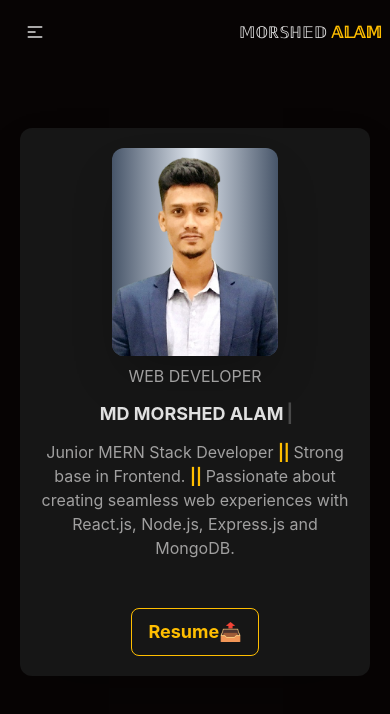
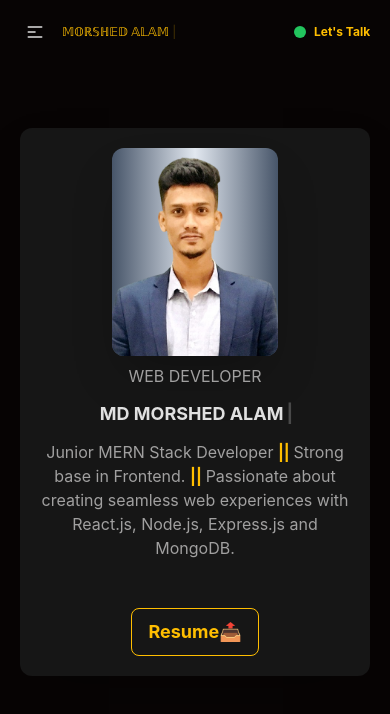
Before and after one commit to morz-mamun/My-PortFolio, a React (Vite) app: page / in a window 390 px wide. Shown: the top 714 px of the page. Built offline with nearby package versions, Linux system fonts and the light colour scheme.

Commit message:
resume updated

```diff
--- a/src/Components/Navbar/Navbar.jsx
+++ b/src/Components/Navbar/Navbar.jsx
@@ -78,6 +78,14 @@ const Navbar = () => {
             {navLinks}
           </ul>
         </div>
+        <p className="text-xs text-warning md:hidden"> <Typewriter
+              words={["𝕄𝕆ℝ𝕊ℍ𝔼𝔻 𝔸𝕃𝔸𝕄"]}
+              loop={0}
+              cursor
+              typeSpeed={70}
+              deleteSpeed={50}
+              delaySpeed={1500}
+            /></p>
         <Link className="hidden md:block" to={"/"}>
           <button
             data-aos="flip-left"
@@ -100,24 +108,14 @@ const Navbar = () => {
         <ul className="menu menu-horizontal px-1">{navLinks}</ul>
       </div>
       <div className="navbar-end">
-        <Link className="block md:hidden" to={"/"}>
-          <button
-            data-aos="flip-left"
-            data-aos-easing="ease-out-cubic"
-            data-aos-duration="3000"
-            className="hover:text-red-600"
-          >
-            𝕄𝕆ℝ𝕊ℍ𝔼𝔻 <span className="text-warning font-bold">𝔸𝕃𝔸𝕄</span>
-          </button>
-        </Link>
         <Link
           data-aos="flip-right"
           data-aos-easing="ease-out-cubic"
           data-aos-duration="3000"
-          className="hidden md:block"
+          className=""
           to={"contact"}
         >
-          <button className="text-warning font-bold text-lg btn btn-sm btn-outline border-none  hover:border-red-600 hover:bg-white hover:text-black">
+          <button className="text-warning font-bold text-xs md:text-lg btn btn-sm btn-outline border-none hover:rounded-ss-2xl hover:rounded-ee-2xl hover:bg-warning hov hover:text-black">
           <span className="relative flex h-3 w-3">
             <span className="animate-ping absolute inline-flex h-full w-full rounded-full bg-warning opacity-75"></span>
             <span className="absolute top-0 right-0 inline-flex rounded-full h-3 w-3 bg-green-500"></span>
--- a/src/Pages/Home/TopSection.jsx
+++ b/src/Pages/Home/TopSection.jsx
@@ -1,16 +1,18 @@
 import Marquee from "react-fast-marquee";
 import { FaArrowRightFromBracket } from "react-icons/fa6";
 import bg from "../../assets/bg.png";
-import signature from "../../assets/sig.png";
+import signature from "../../assets/signature.png";
+
 import project from "../../assets/sig1.png";
 import { Link } from "react-router-dom";
 import { FaDownload } from "react-icons/fa";
 import { Typewriter } from "react-simple-typewriter";
-import resumePdf from "../../../public/MorshedResume.pdf";
+
 
 const TopSection = () => {
   return (
     <div className="flex flex-col md:flex-row gap-10 px-5 mt-16">
+      {/* left side */}
       <div
         data-aos="fade-right"
         data-aos-offset="300"
@@ -27,7 +29,7 @@ const TopSection = () => {
             />
             <div className="mt-6 hidden md:block">
               <a
-                href='https://drive.google.com/uc?export=download&id=1AkFdQ6O-7TtZ3GtkUKTeJIXSk1qswyKk'
+                href='https://drive.google.com/uc?export=download&id=1la6ySNpZgw2VTGaHqNQ0-Szhvrc9EEJw'
                 download="resume-PDF-document"
                 target="_blank"
                 rel="noreferrer"
@@ -83,8 +85,8 @@ const TopSection = () => {
           className="bg-[#161616] rounded-3xl text-warning p-5 shadow-2xl mb-5 uppercase"
         >
           <Marquee>
-            * Latest <span className="mx-1 text-white">Work and Featured</span>*
-            * Latest <span className="mx-1 text-white">Work and Featured</span>{" "}
+            * Latest <span className="mx-1 text-white"> Work and Featured</span>*
+            * Latest <span className="mx-1 text-white"> Work and Featured</span>{" "}
             *
           </Marquee>
         </div>
```
Also changed, not shown: src/assets/signature.png (added).
